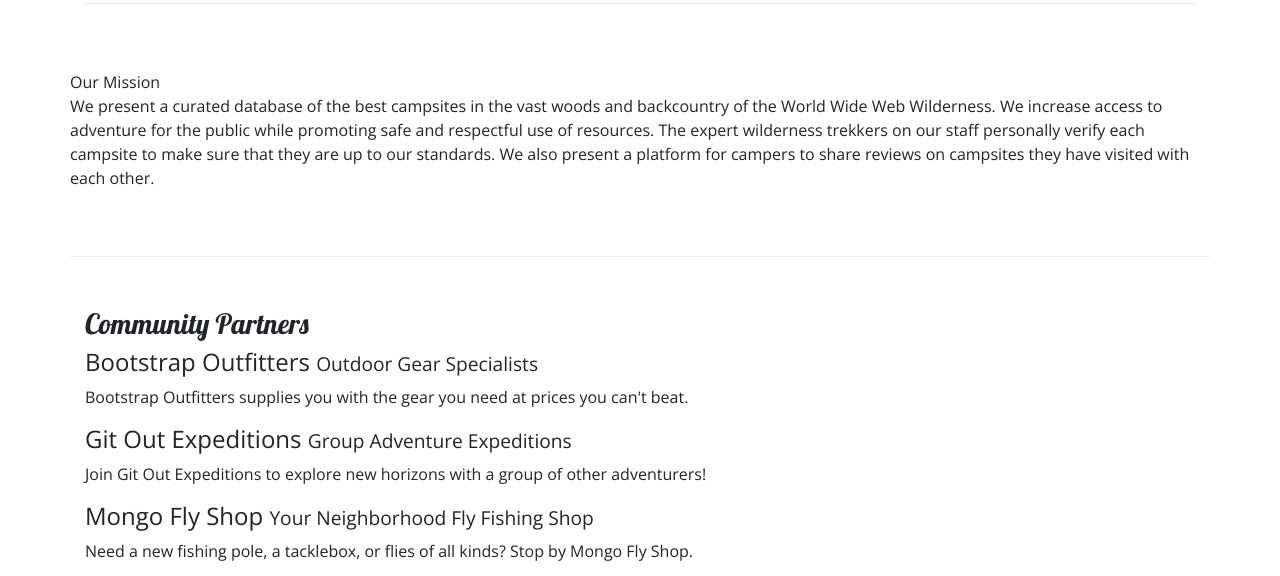
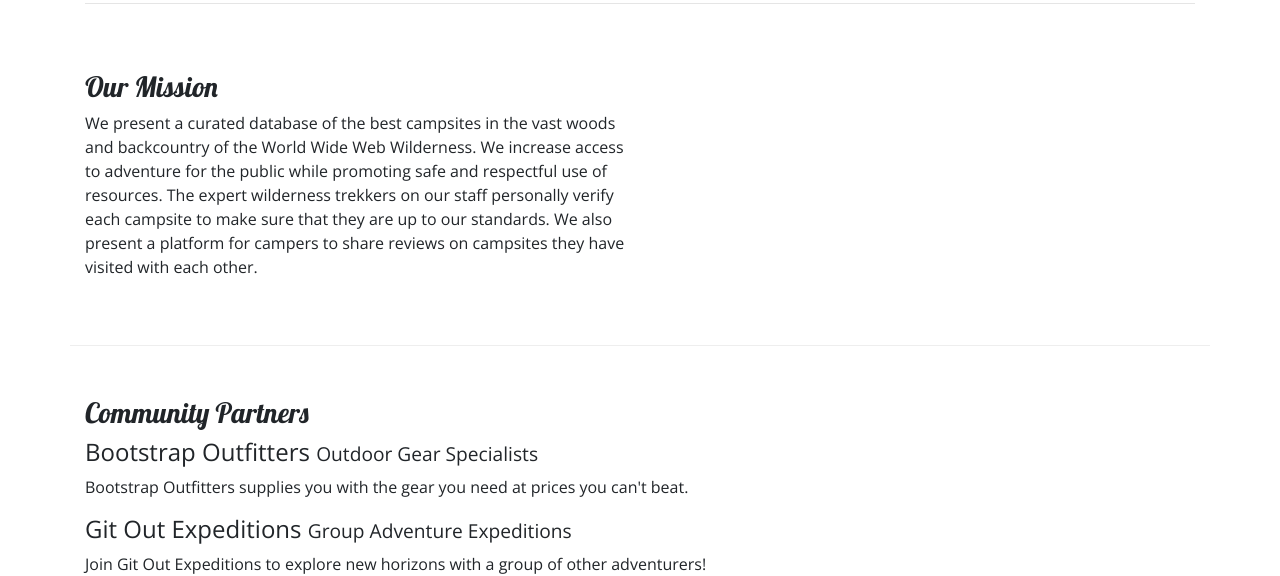
Before and after one commit to amandamsumner/nucampsite, a website: page aboutus.html in a window 1280 px wide. Shown: the part 246-822 px from the top of the page. Drawn offline with nearby package versions, Linux system fonts and the light colour scheme.

Commit message:
Week 1 assignment about us

```diff
--- a/aboutus.html
+++ b/aboutus.html
@@ -39,7 +39,7 @@
       </div>
 
       <div class="row row-content">
-        <div class="col-sm-6>
+        <div class="col-sm-6">
           <h3>Our Mission</h3>
           <p>
             We present a curated database of the best campsites in the vast
```
Also changed, not shown: 1 other file.
